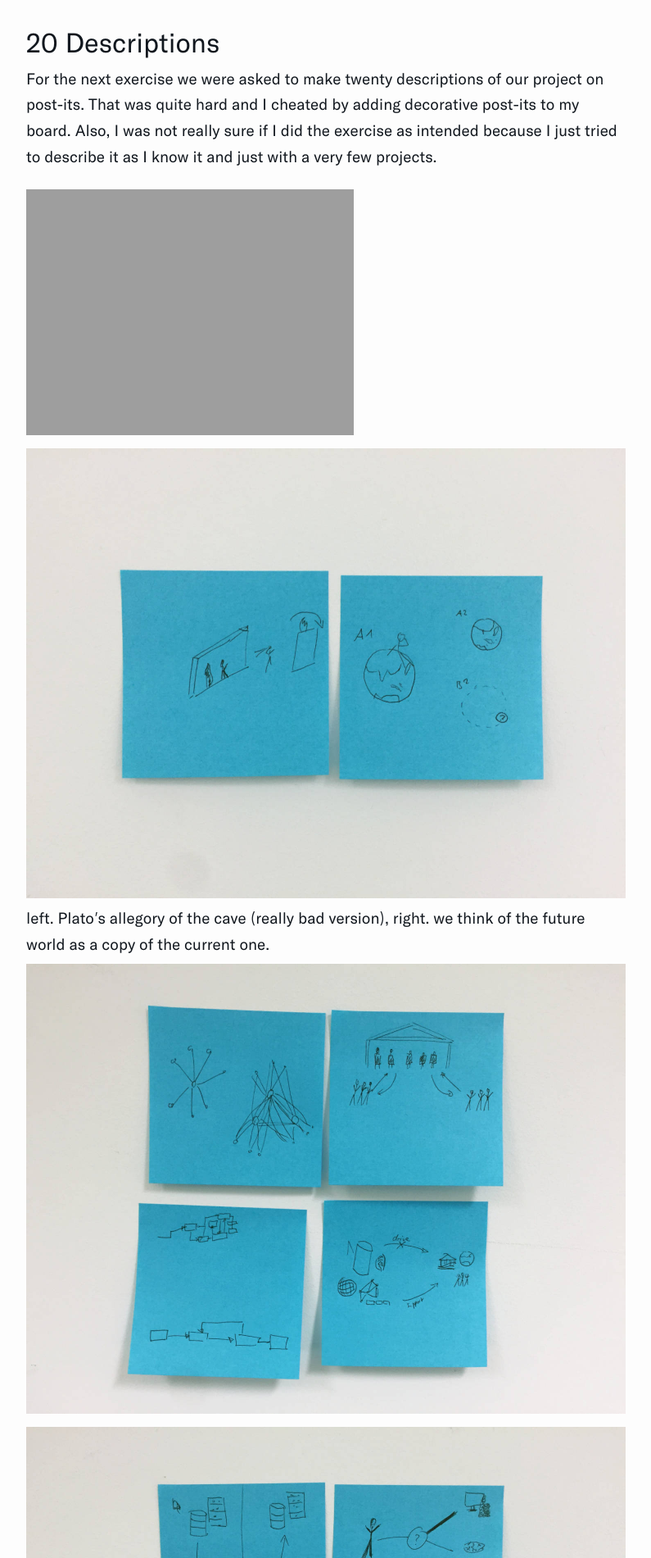
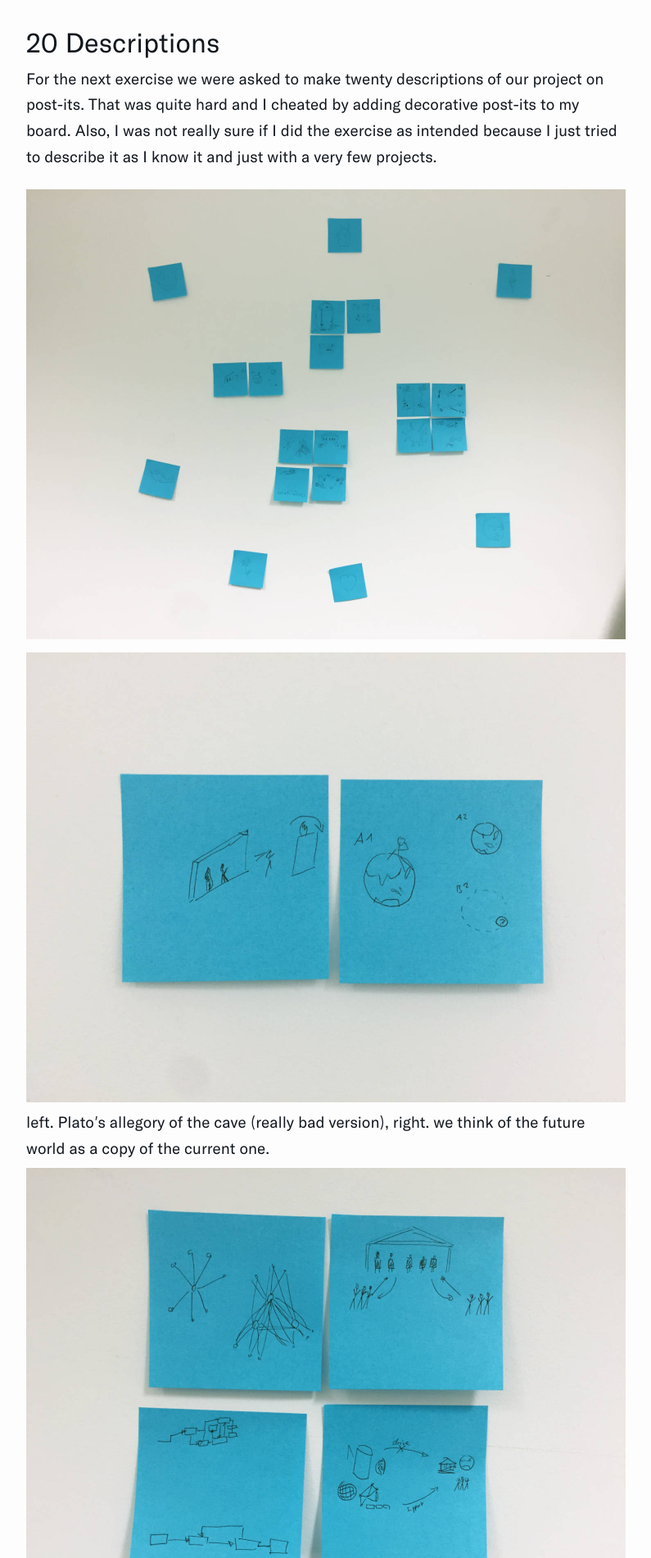
Before and after one commit to znezniV/znezniv.github.io, a Jekyll site: the page built from _posts/2019-01-07-Thesis-Seminar.md, in a window 1280 px wide. Shown: the part 1200-3101 px from the top of the page at 82% size, without its empty margins (242-1037 px from the left). Built offline with Jekyll 4.4.1, drawn with Linux system fonts in a browser that asks for light colours.

Commit message:
correct linking

```diff
--- a/_posts/2019-01-07-Thesis-Seminar.md
+++ b/_posts/2019-01-07-Thesis-Seminar.md
@@ -31,7 +31,7 @@ Also it was interesting to hear the topics of the class and how they evolved dur
 ### 20 Descriptions
 For the next exercise we were asked to make twenty descriptions of our project on post-its. That was quite hard and I cheated by adding decorative post-its to my board. Also, I was not really sure if I did the exercise as intended because I just tried to describe it as I know it and just with a very few projects.
 
-![Topic Overview]({{ site.url }}/assets/posts/thesis-seminar/thesis-seminar.jpg)
+![Topic Overview]({{ site.url }}/assets/posts/thesis-seminar/thesis-20-full.jpg)
 ![Think beyond current hegemony]({{ site.url }}/assets/posts/thesis-seminar/thesis-20-think-beyond.jpg)
 left: Plato's allegory of the cave (really bad version), right: we think of the future world as a copy of the current one.
 ![Wishes]({{ site.url }}/assets/posts/thesis-seminar/thesis-20-wishes.jpg)
```
